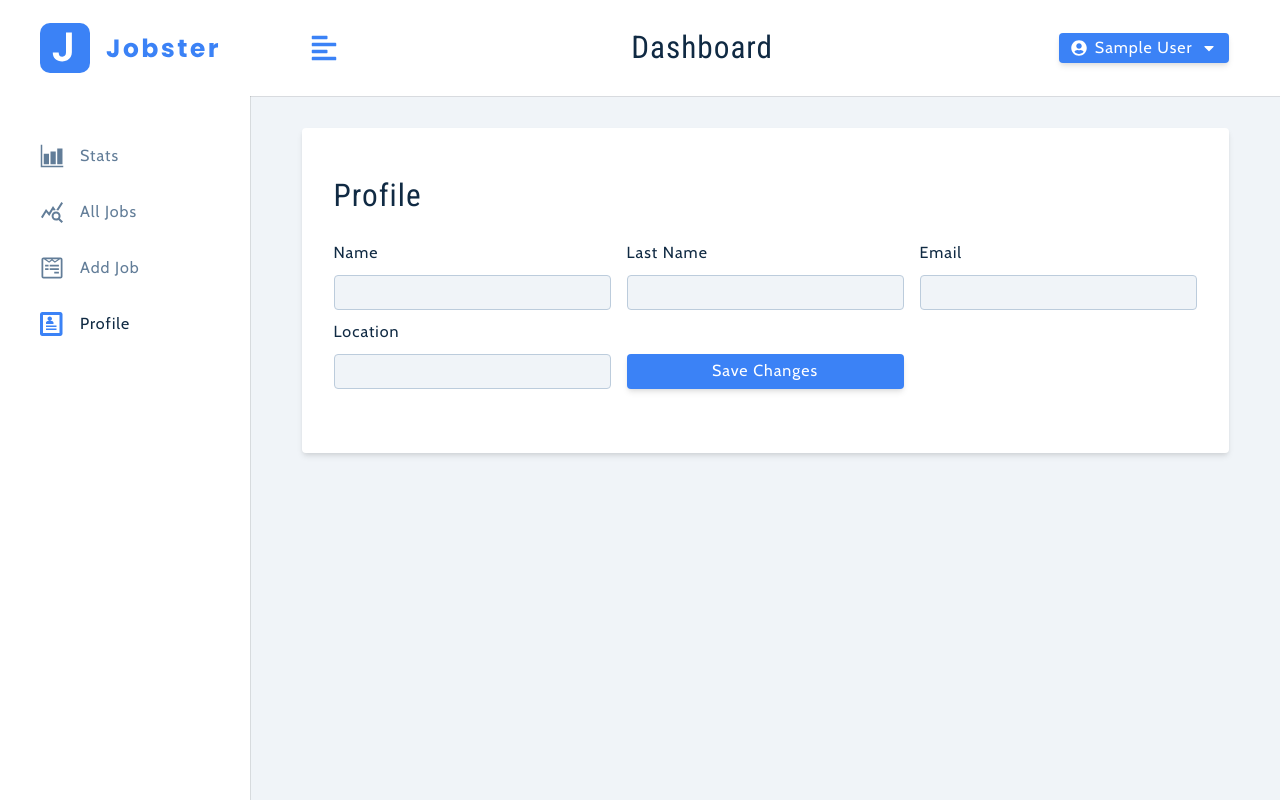
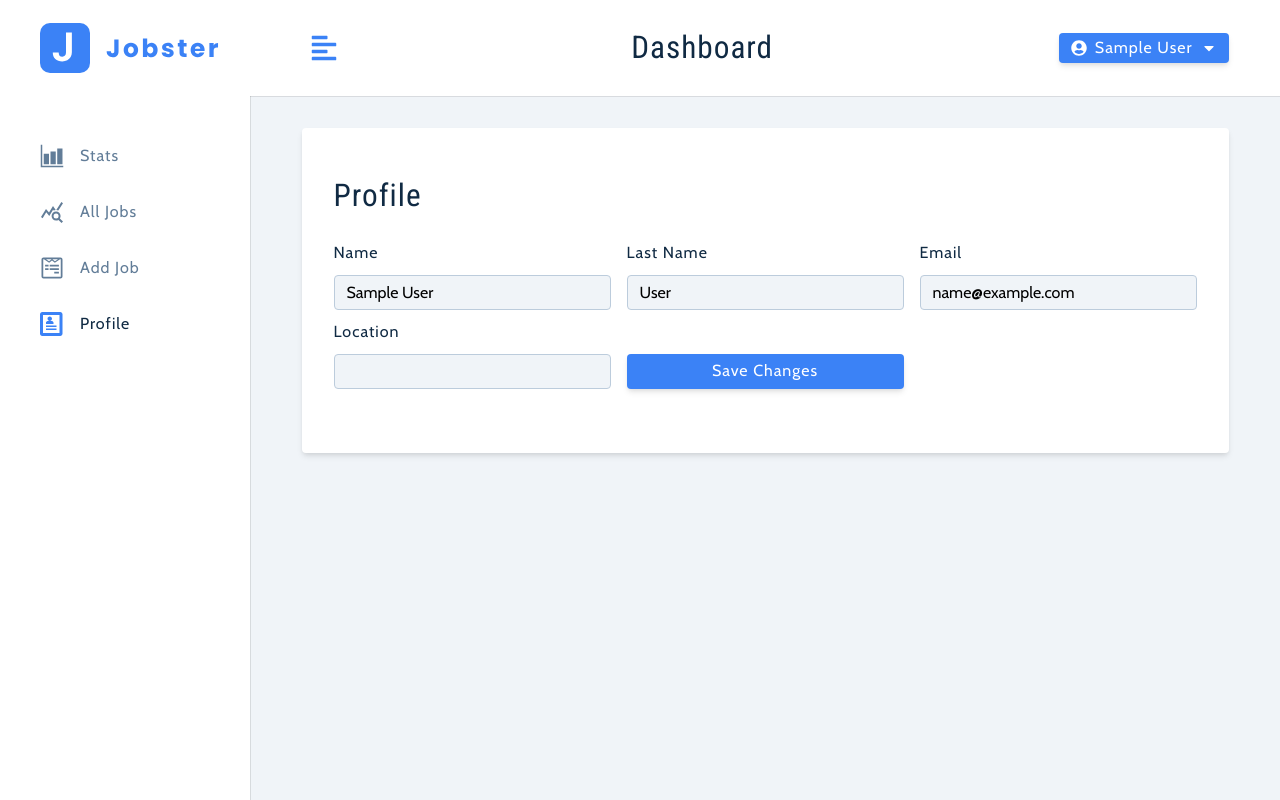
Before and after one commit to pktcodes/jobster-react-project-v2, a React (Vite) app: page /dashboard/profile in a window 1280 px wide. Built offline with nearby package versions, Linux system fonts and the light colour scheme; sample sign-in values are in the browser's storage.

Commit message:
Profile - Functionality

```diff
--- a/src/pages/dashboard/Profile.jsx
+++ b/src/pages/dashboard/Profile.jsx
@@ -1,21 +1,72 @@
+import { useState } from 'react';
+
+import { useSelector } from 'react-redux';
+import { toast } from 'react-toastify';
 import styled from 'styled-components';
 
 import { FormRow } from '../../components';
 
 const Profile = () => {
-  const handleSubmit = () => {};
+  const { isLoading, user } = useSelector((state) => state.userState);
+
+  const [userData, setUserData] = useState({
+    name: user?.name || '',
+    lastName: user?.lastName || '',
+    email: user?.email || '',
+    location: user?.location || '',
+  });
+
+  const handleChange = (event) => {
+    const name = event.target.name;
+    const value = event.target.value;
+    setUserData({ ...userData, [name]: value });
+  };
+
+  const handleSubmit = (event) => {
+    event.preventDefault();
+
+    const { name, lastName, email, location } = userData;
+    if (!name || !lastName || !email || !location) {
+      toast.error('please provide all the values');
+      return;
+    }
+  };
 
   return (
     <Wrapper>
       <form className="form" onSubmit={handleSubmit}>
         <h3>profile</h3>
         <div className="form-center">
-          <FormRow label="name" />
-          <FormRow label="last name" />
-          <FormRow label="email" />
-          <FormRow label="location" />
-          <button type="submit" className="btn btn-block">
-            save changes
+          <FormRow
+            label="name"
+            type="text"
+            name="name"
+            value={userData.name}
+            handleChange={handleChange}
+          />
+          <FormRow
+            label="last name"
+            type="text"
+            name="lastName"
+            value={userData.lastName}
+            handleChange={handleChange}
+          />
+          <FormRow
+            label="email"
+            type="email"
+            name="email"
+            value={userData.email}
+            handleChange={handleChange}
+          />
+          <FormRow
+            label="location"
+            type="text"
+            name="location"
+            value={userData.location}
+            handleChange={handleChange}
+          />
+          <button type="submit" className="btn btn-block" disabled={isLoading}>
+            {isLoading ? 'please wait...' : 'save changes'}
           </button>
         </div>
       </form>
```
